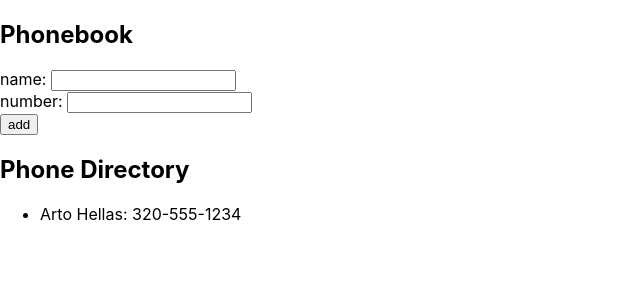
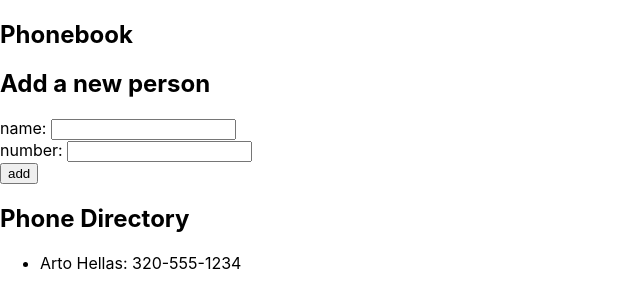
Before and after one commit to helgatheviking/fullstackopen, a React (Create React App) app in the folder part2/phonebook/: page / in a window 1280 px wide. Shown: the top 308 px of the page, without its empty margins (0-640 px from the left). Built offline with nearby package versions, Linux system fonts and the light colour scheme.

Commit message:
add heading to add person form

```diff
--- a/part2/phonebook/src/components/Form.js
+++ b/part2/phonebook/src/components/Form.js
@@ -6,8 +6,9 @@ const Form = ({
 	inputs
 }) => {
 	return (
+		<div>
+			<h2>Add a new person</h2>
 			<form onSubmit={onSubmit}>
-
 				{inputs.map((input, i) => {
 						return (<Input key={i} input={input} />)
 					})}
@@ -15,6 +16,7 @@ const Form = ({
 					<button type="submit">add</button>
 				</div>
 			</form>
+		</div>
 	)
 }
 
```
Lines whose indentation alone changed are shown as unchanged.
